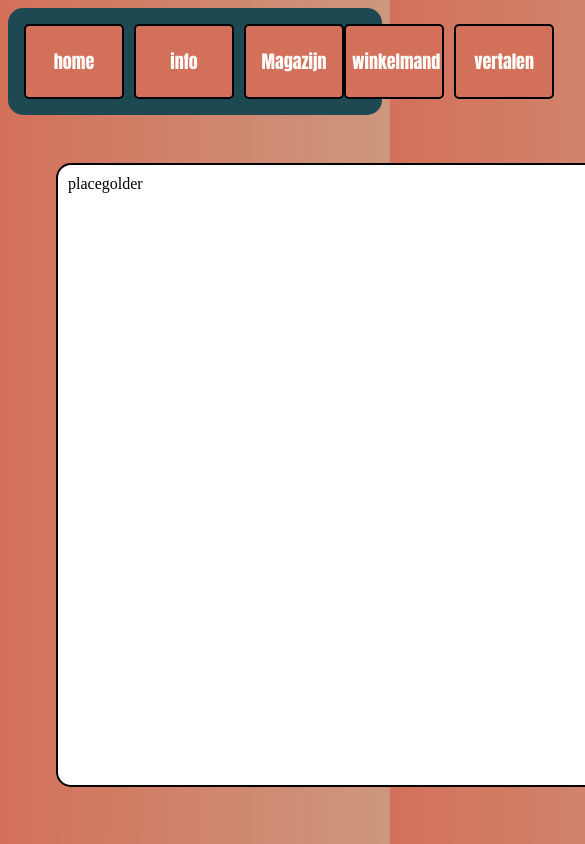
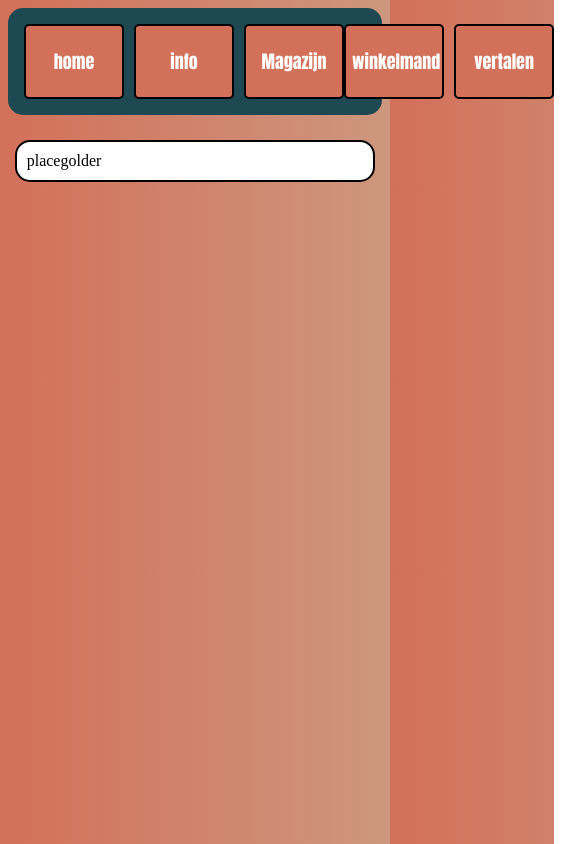
Before and after one commit to Alvin-Zilverstand/Challenge_14-15_Magazijn_App, a plain HTML site: page concept/index.html in a window 390 px wide. Shown: the top 844 px of the page, 585 px wide, since content can reach past the window. Drawn offline with Linux system fonts and the light colour scheme.

```diff
--- a/concept/style.css
+++ b/concept/style.css
@@ -46,8 +46,9 @@ button:hover{
     padding: 10px;
     border-radius: 15px;
     border:black solid 2px ;
-    margin: 3rem;
+    margin: auto;
     background-color: white;
-    height: 600px;
-    width: 900px;
+    max-width: 90%;
+    margin-top: 25px;
+    display: flex;
 }
```
